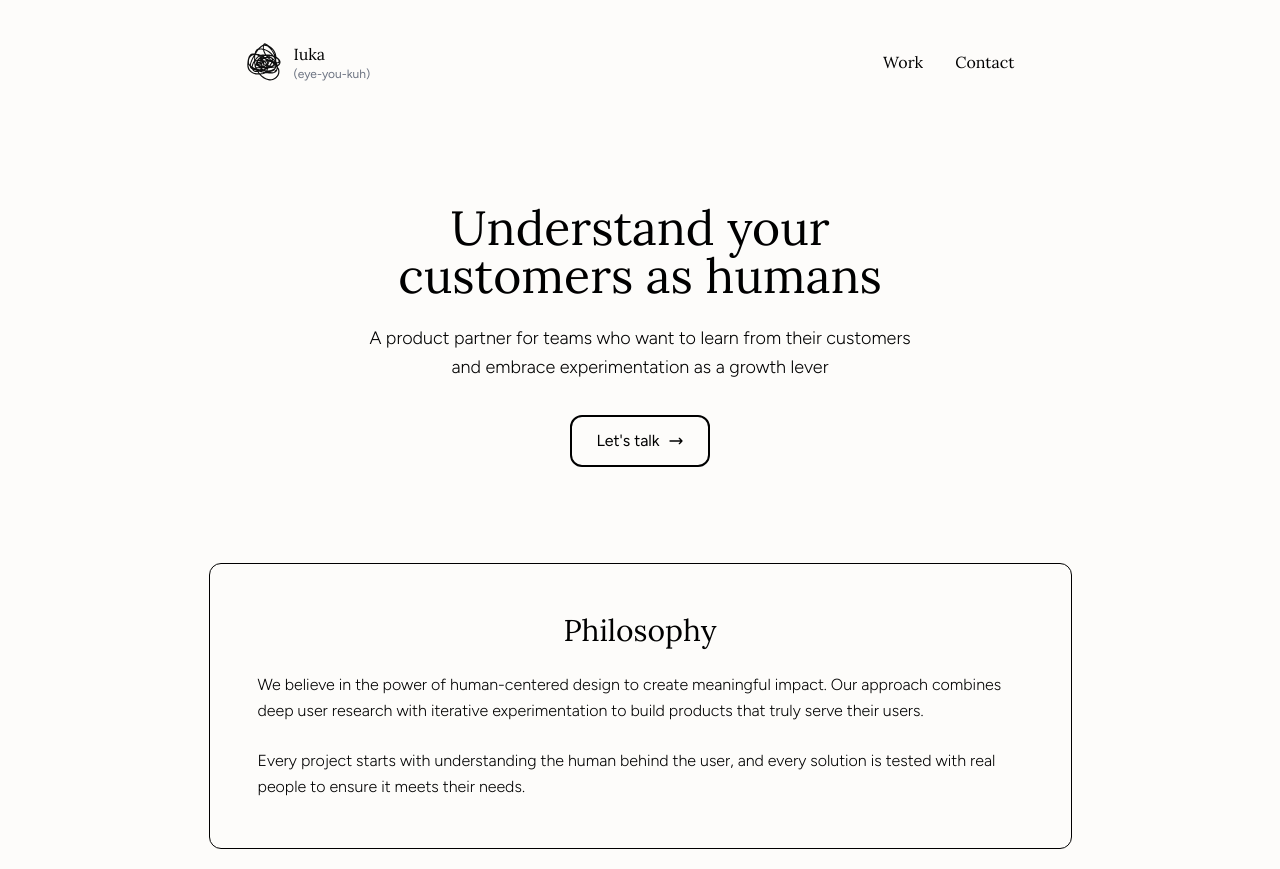
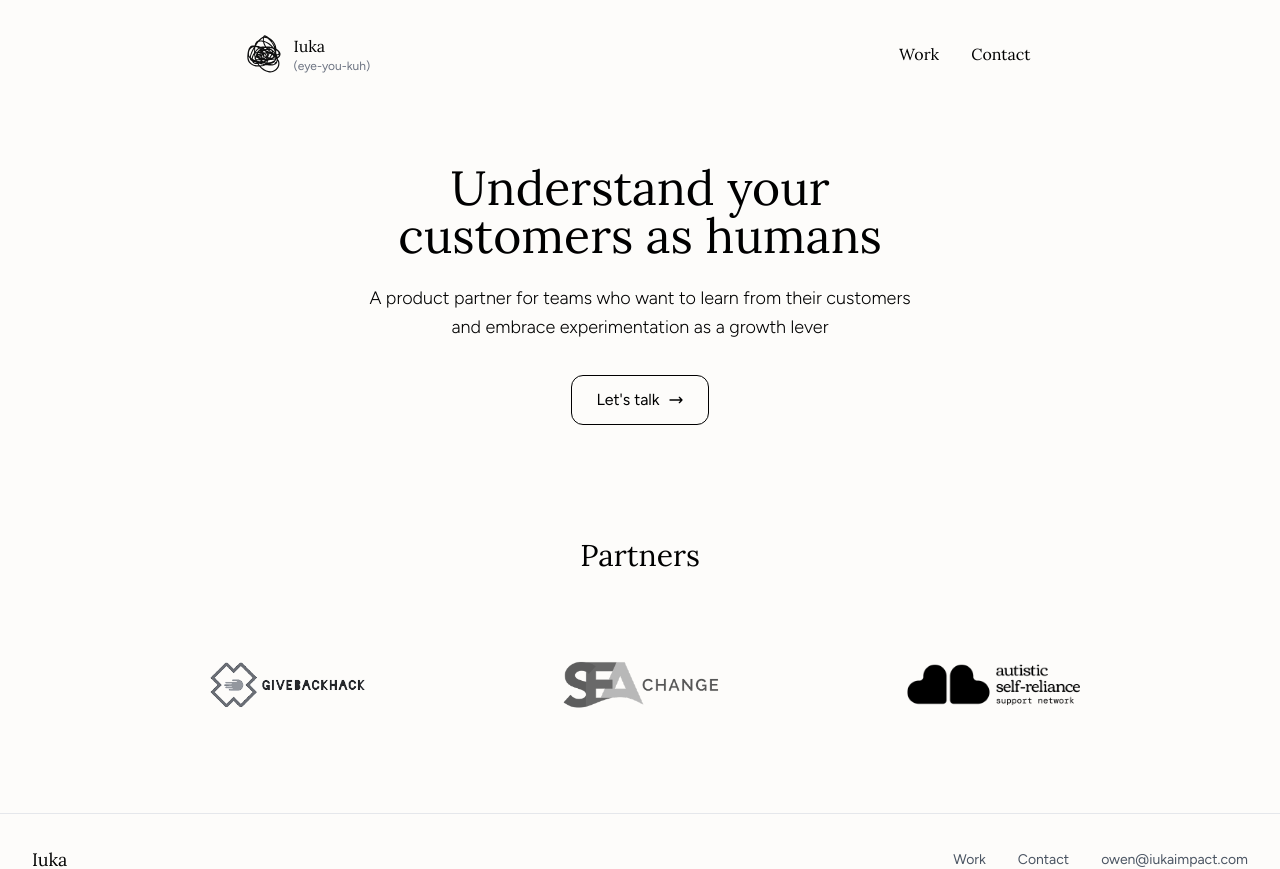
Before and after one commit to owen-myers/teach-to-site-v2, a Next.js app: page / in a window 1280 px wide. Shown: the top 869 px of the page. Built offline with nearby package versions, Linux system fonts and the light colour scheme; a web font is replaced by a local one.

Commit message:
reupdated front page sections

```diff
--- a/app/nav.tsx
+++ b/app/nav.tsx
@@ -11,8 +11,8 @@ export default function Nav() {
     const navLinkClass = "relative mr-8 transition-colors duration-300 ease-in-out group hover:text-gray-600 after:content-[''] after:absolute after:w-full after:h-0.5 after:bg-black after:left-0 after:-bottom-1 after:rounded-full after:transform after:scale-x-0 after:origin-right after:transition-transform after:duration-300 after:ease-out group-hover:after:scale-x-100 group-hover:after:origin-left";
 
     return (
-        <div className="flex justify-center w-full">
-            <nav className="font-lora text-black py-8 flex items-center justify-between px-4 w-full max-w-[66%]">
+        <div className="flex justify-center w-full pt-6">
+            <nav className="font-lora text-black flex items-center justify-between pl-4 w-full max-w-[66%]">
                 <div>
                     <Link href="/" className="flex items-center group">
                         <Image src={ TeachToScribble } alt="Logo with lots of lines." width={60} height={60} className="transition-transform duration-300 ease-out group-hover:scale-105" />
--- a/app/page.tsx
+++ b/app/page.tsx
@@ -19,7 +19,7 @@ export default function Home() {
               <div className="mb-20">
                 <Link href="https://calendly.com/owen-iukaimpact/30min">
                   <button className="group relative inline-flex items-center justify-center px-6 py-3 font-figtree text-md
-                    overflow-hidden border-2 border-black rounded-xl bg-transparent
+                    overflow-hidden border border-black rounded-xl bg-transparent
                     transition-all duration-400 ease-in-out
                     hover:bg-black hover:text-white
                     focus:outline-none focus:ring-2 focus:ring-black focus:ring-offset-2">
@@ -40,27 +40,7 @@ export default function Home() {
           </div>
         </div>
       </div>
-      <div className="flex justify-center items-center">
-        <div className="border border-black py-12 m-4 rounded-xl max-w-[1000px] pl-12 pr-12">
-          <div className="w-full">
-            <div className="flex flex-col items-center text-center md:max-w-[765px]">
-              <div>
-                <h2 className="font-lora text-3xl mb-6">Philosophy</h2>
-                <p className="font-figtree font-light text-md mb-6 leading-relaxed text-left">
-                  We believe in the power of human-centered design to create meaningful impact.
-                  Our approach combines deep user research with iterative experimentation to build
-                  products that truly serve their users.
-                </p>
-                <p className="font-figtree font-light text-md leading-relaxed text-left">
-                  Every project starts with understanding the human behind the user,
-                  and every solution is tested with real people to ensure it meets their needs.
-                </p>
-              </div>
-            </div>
-          </div>
-        </div>
-      </div>
-      <div className="flex flex-col items-center md:flex-row md:justify-center gap-8 md:gap-12 mt-20">
+      <div className="flex flex-col items-center md:flex-row md:justify-center gap-8 md:gap-12 mt-8">
         <div className="w-full md:w-[90%]">
           <p className="text-3xl text-black font-lora mb-8 text-center">Partners</p>
           <div className="flex flex-col items-center md:flex-row md:justify-center gap-8 md:gap-20 mb-12">
```
Also changed, not shown: public/Image_of_Man.png (deleted).
